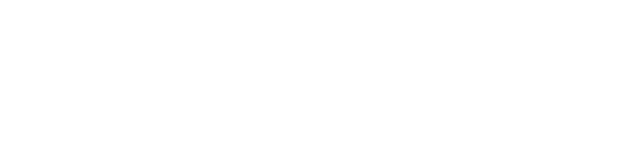
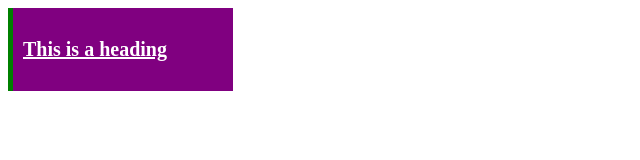
Before and after one commit to acciojob/all-styles-text-SafiraFarheen, a website: page main.html in a window 1280 px wide. Shown: the whole page, without its empty margins (0-640 px from the left). Drawn offline with Linux system fonts and the light colour scheme.

Commit message:
created a submission

```diff
--- a/main.html
+++ b/main.html
@@ -8,6 +8,9 @@
 
 <body>
 	<!-- the entire body must be written by student -->
+	<div class="main">
+		<h3 class="heading" id="heading">This is a heading</h3>
+	</div>
     <script type="text/javascript" src="./script.js">
 </script>
 
--- a/styles.css
+++ b/styles.css
@@ -1,2 +1,13 @@
 
 /* Your CSS Code here. */
+.main{
+	width:200px;
+	background-color:purple;
+	border-left:5px solid green;
+	padding:10px;
+}
+.heading{
+	font-size:20px;
+	color:white;
+	text-decoration:underline;
+}
```
